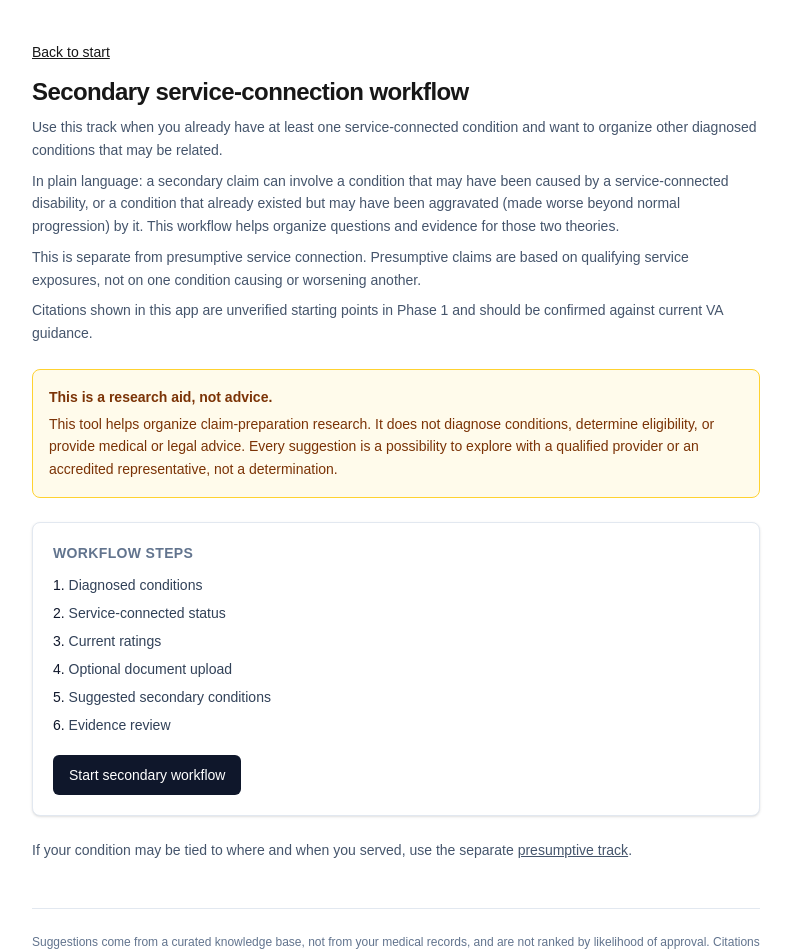
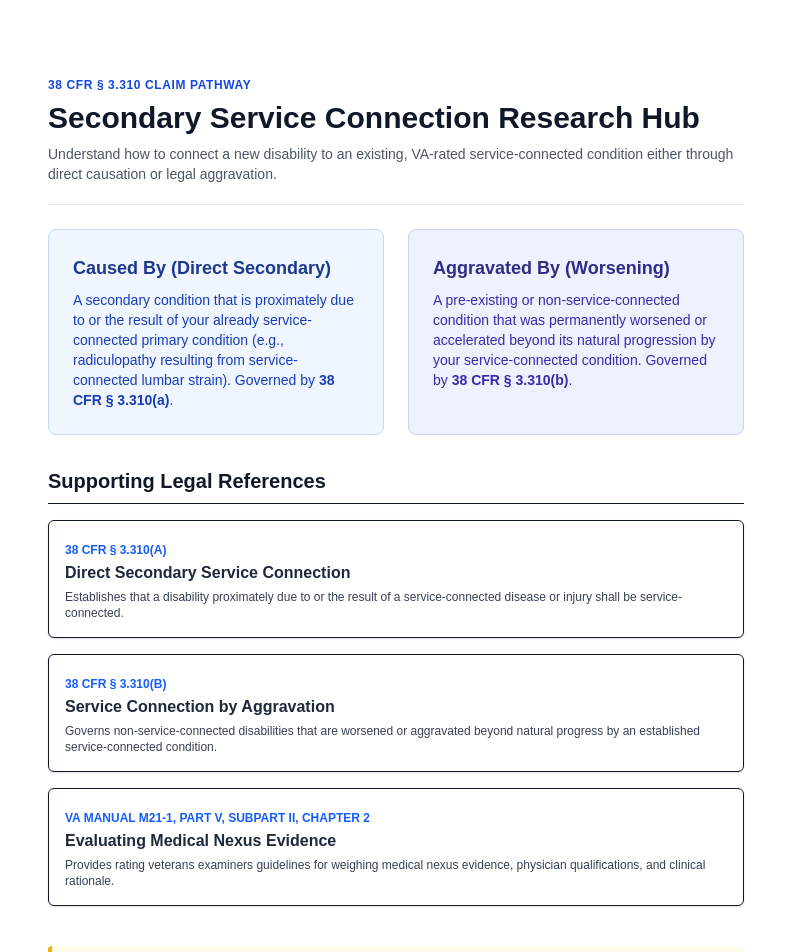
Before and after one commit to richardparslow-commits/Secondary_Condition_Finder, a Next.js app: page /secondary in a window 1280 px wide. Shown: the top 952 px of the page, without its empty margins (244-1035 px from the left). Built offline with nearby package versions, Linux system fonts and the light colour scheme.

Commit message:
feat(ui): Ticket 2 - home-to-secondary legal explainer flow with caused vs aggravated distinction and CTA

```diff
--- a/src/app/secondary/page.tsx
+++ b/src/app/secondary/page.tsx
@@ -1,78 +1,64 @@
+import React from "react";
 import Link from "next/link";
-
-import { DisclaimerBanner, DisclaimerFooter } from "@/components/Disclaimer";
-
-const steps = [
-  "Diagnosed conditions",
-  "Service-connected status",
-  "Current ratings",
-  "Optional document upload",
-  "Suggested secondary conditions",
-  "Evidence review",
-];
+import { CANONICAL_REFERENCES, DISCLAIMERS } from "@/lib/legal/references";
 
 export default function SecondaryLandingPage() {
   return (
-    <main>
-      <Link href="/" className="text-sm underline hover:text-slate-900">
-        Back to start
-      </Link>
-
-      <header className="mt-3 mb-6">
-        <h1 className="text-2xl font-semibold tracking-tight">
-          Secondary service-connection workflow
-        </h1>
-        <p className="mt-2 text-sm leading-relaxed text-slate-600">
-          Use this track when you already have at least one service-connected condition and want to
-          organize other diagnosed conditions that may be related.
+    <main className="max-w-4xl mx-auto px-4 py-8 text-gray-900">
+      <div className="border-b border-gray-200 pb-5 mb-6">
+        <span className="text-xs font-semibold text-blue-700 uppercase tracking-wider">38 CFR § 3.310 Claim Pathway</span>
+        <h1 className="text-3xl font-bold mt-1">Secondary Service Connection Research Hub</h1>
+        <p className="text-sm text-gray-600 mt-2">
+          Understand how to connect a new disability to an existing, VA-rated service-connected condition either through direct causation or legal aggravation.
         </p>
-        <p className="mt-2 text-sm leading-relaxed text-slate-600">
-          In plain language: a secondary claim can involve a condition that may have been caused by
-          a service-connected disability, or a condition that already existed but may have been
-          aggravated (made worse beyond normal progression) by it. This workflow helps organize
-          questions and evidence for those two theories.
-        </p>
-        <p className="mt-2 text-sm leading-relaxed text-slate-600">
-          This is separate from presumptive service connection. Presumptive claims are based on
-          qualifying service exposures, not on one condition causing or worsening another.
-        </p>
-        <p className="mt-2 text-sm leading-relaxed text-slate-600">
-          Citations shown in this app are unverified starting points in Phase 1 and should be
-          confirmed against current VA guidance.
-        </p>
-      </header>
-
-      <div className="mb-6">
-        <DisclaimerBanner />
       </div>
 
-      <section className="rounded-lg border border-slate-200 bg-white p-5 shadow-sm">
-        <h2 className="text-sm font-semibold uppercase tracking-wide text-slate-500">Workflow steps</h2>
-        <ol className="mt-3 space-y-2 text-sm text-slate-700">
-          {steps.map((step, index) => (
-            <li key={step}>
-              <span className="font-medium text-slate-900">{index + 1}.</span> {step}
-            </li>
-          ))}
-        </ol>
+      {/* Caused vs Aggravated Distinction Box */}
+      <div className="grid md:grid-cols-2 gap-6 mb-8">
+        <div className="bg-blue-50 border border-blue-200 rounded-lg p-6">
+          <h2 className="text-lg font-bold text-blue-900 mb-2">Caused By (Direct Secondary)</h2>
+          <p className="text-sm text-blue-800">
+            A secondary condition that is proximately due to or the result of your already service-connected primary condition (e.g., radiculopathy resulting from service-connected lumbar strain). Governed by <strong>38 CFR § 3.310(a)</strong>.
+          </p>
+        </div>
+        <div className="bg-indigo-50 border border-indigo-200 rounded-lg p-6">
+          <h2 className="text-lg font-bold text-indigo-900 mb-2">Aggravated By (Worsening)</h2>
+          <p className="text-sm text-indigo-800">
+            A pre-existing or non-service-connected condition that was permanently worsened or accelerated beyond its natural progression by your service-connected condition. Governed by <strong>38 CFR § 3.310(b)</strong>.
+          </p>
+        </div>
+      </div>
 
+      {/* Supporting Legal References from Canonical Source */}
+      <section className="space-y-4 mb-10">
+        <h2 className="text-xl font-semibold border-b pb-2">Supporting Legal References</h2>
+        {CANONICAL_REFERENCES.map((ref) => (
+          <div key={ref.id} className="border rounded-md p-4 bg-white shadow-sm">
+            <span className="text-xs font-bold text-blue-600 uppercase">{ref.citation}</span>
+            <h3 className="text-md font-bold text-gray-800">{ref.title}</h3>
+            <p className="text-xs text-gray-700 mt-1">{ref.description}</p>
+          </div>
+        ))}
+      </section>
+
+      {/* Safety Notice */}
+      <div className="bg-yellow-50 border-l-4 border-yellow-500 p-4 mb-8 rounded text-xs text-yellow-900">
+        <span className="font-semibold">Compliance Note:</span> {DISCLAIMERS.nonDiagnostic}
+      </div>
+
+      {/* Proceed CTA */}
+      <div className="bg-gray-50 border rounded-xl p-8 text-center shadow-md">
+        <h3 className="text-xl font-bold text-gray-900 mb-2">Ready to Start Your Research?</h3>
+        <p className="text-sm text-gray-600 mb-6 max-w-lg mx-auto">
+          Proceed to enter your diagnosed conditions and explore evidence-backed secondary connection pathways.
+        </p>
         <Link
           href="/secondary/diagnosed"
-          className="mt-5 inline-block rounded-md bg-slate-900 px-4 py-2.5 text-sm font-medium text-white hover:bg-slate-700"
+          className="inline-block px-8 py-3 bg-blue-600 hover:bg-blue-700 text-white font-semibold rounded-lg shadow-md transition-colors"
         >
-          Start secondary workflow
+          Click Here to Proceed to Wizard Step 1 →
         </Link>
-      </section>
-
-      <p className="mt-6 text-sm text-slate-600">
-        If your condition may be tied to where and when you served, use the separate{" "}
-        <Link href="/presumptive" className="underline hover:text-slate-900">
-          presumptive track
-        </Link>
-        .
-      </p>
-
-      <DisclaimerFooter />
+      </div>
     </main>
   );
 }
```
Also changed, not shown: 1 other file (tests, documents, lock files or other folders).
